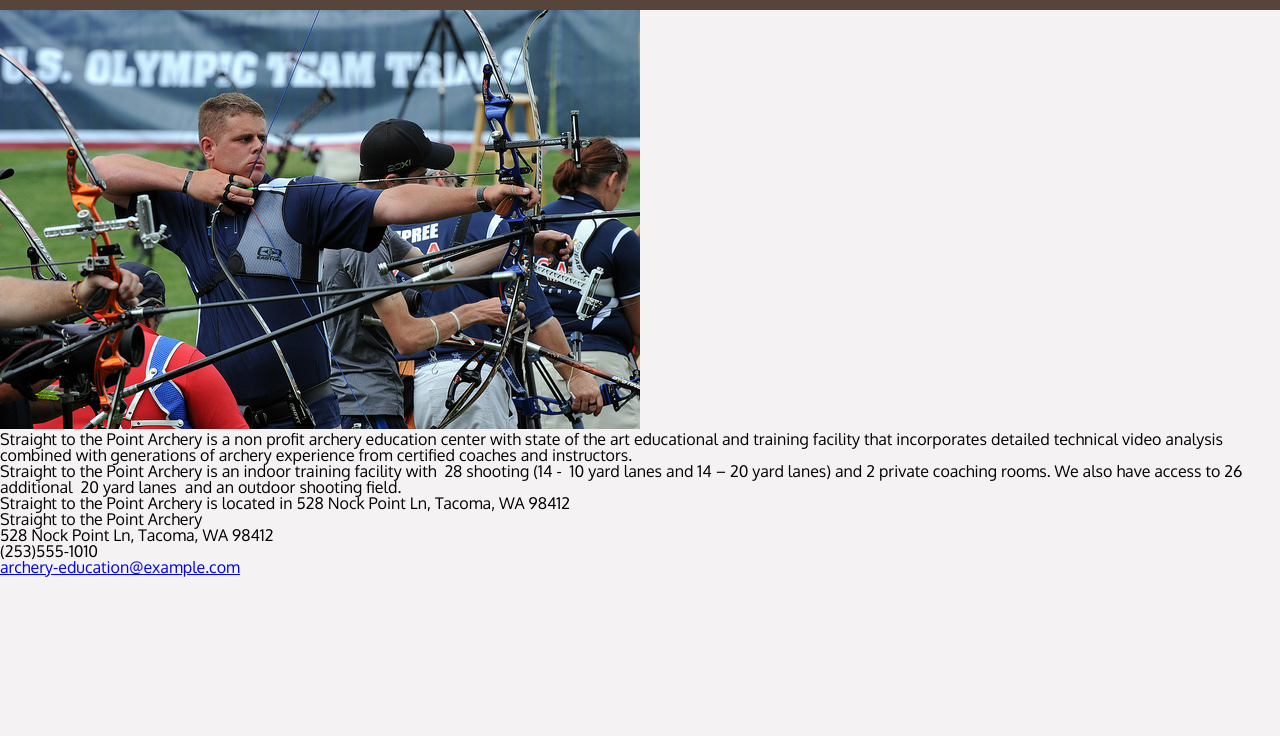
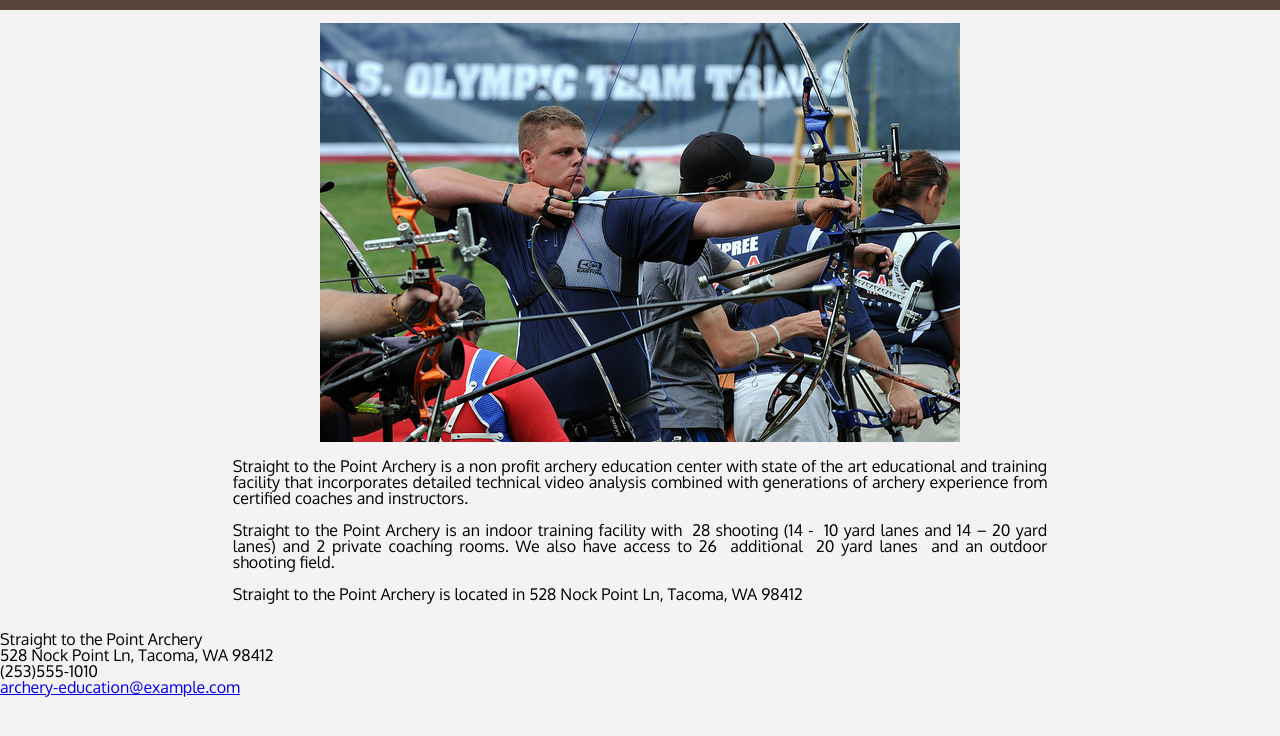
Before and after one commit to tamararivera/stp-archery, a plain HTML site: page index.html in a window 1280 px wide. Shown: the part 38-774 px from the top of the page. Drawn offline with Linux system fonts and the light colour scheme.

Commit message:
Added the basic style for the main content.

```diff
--- a/index.html
+++ b/index.html
@@ -18,14 +18,18 @@
         <a href="services.html" class="col span_1_of_12">Services</a>
       </nav>
     </header>
-    <main>
+    <div class="section group">
+      <div class="col span_2_of_12">
+      </div>
+      <main class="col span_8_of_12">
         <section>
-        <img alt="Students competing" src="images/students-competing.jpg">
+          <img alt="Students competing" src="images/students-competing.jpg" class="index-picture">
           <p>Straight to the Point Archery is a non profit archery education center with state of the art educational and training facility that incorporates detailed technical video analysis combined with generations of archery experience from certified coaches and instructors.</p>
           <p>Straight to the Point Archery is an indoor training facility with  28 shooting (14 -  10 yard lanes and 14 – 20 yard lanes) and 2 private coaching rooms. We also have access to 26  additional  20 yard lanes  and an outdoor shooting field.</p>
           <p>Straight to the Point Archery is located in 528 Nock Point Ln, Tacoma, WA 98412</p>
         </section>
       </main>
+    </div>
     <footer>
       <p>Straight to the Point Archery</p>
       <p>528 Nock Point Ln, Tacoma, WA 98412</p>
--- a/styles/main-style.css
+++ b/styles/main-style.css
@@ -28,6 +28,16 @@ nav a:hover {
   margin: 0 auto;
 }
 
+main p {
+  margin: 1rem;
+  text-align: justify;
+}
+
+.index-picture {
+  display: block;
+  margin: 0 auto;
+}
+
 .button {
   background: rgb(148, 192, 77);
   border: 1px solid rgb(133, 166, 68);
```
Also changed, not shown: about.html (+6 -1 lines), services.html (+5 -1 lines), style-guide.html (+5 -1 lines). Lines whose indentation alone changed are shown as unchanged.
